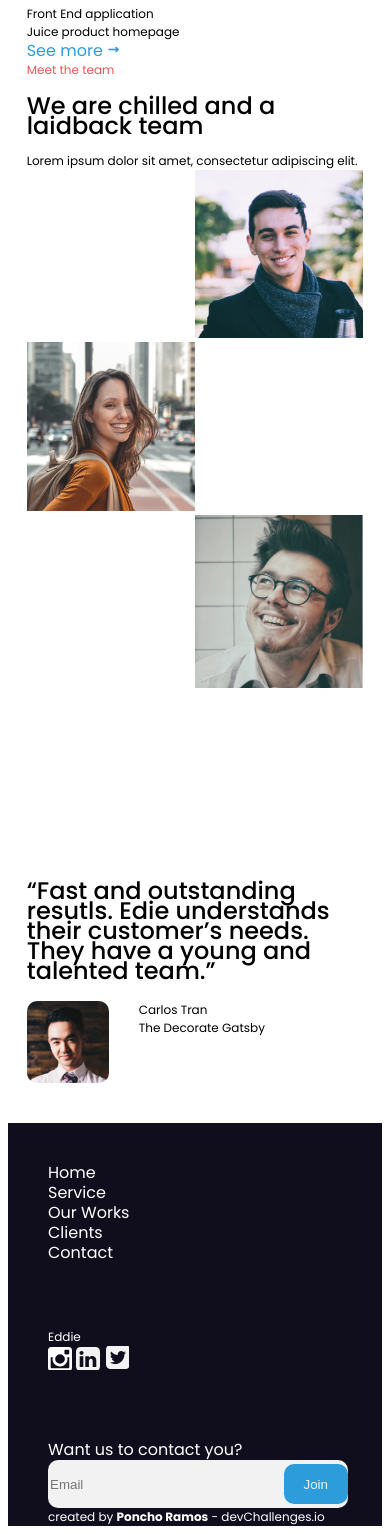
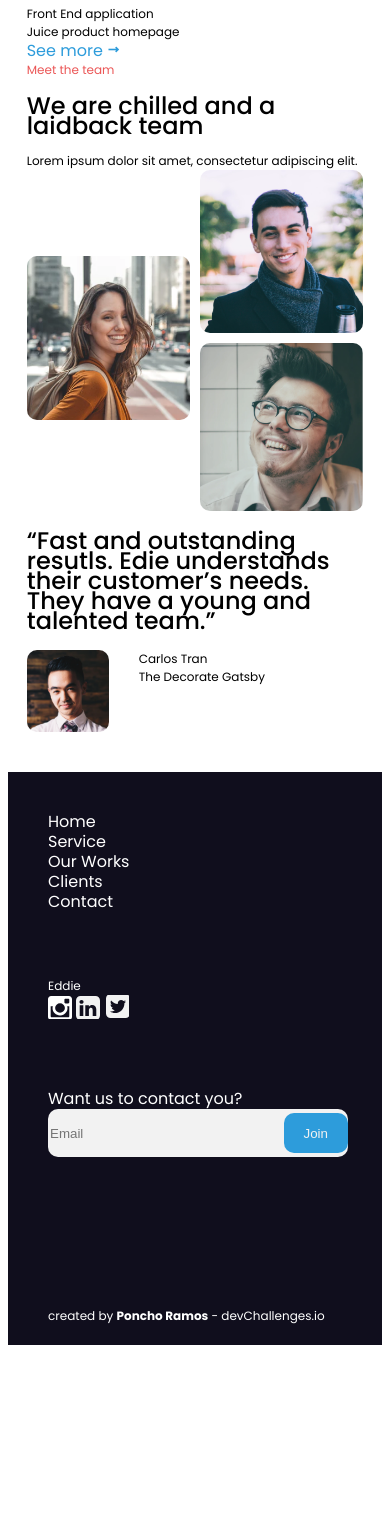
Before and after one commit to alfonso-ramos/eddie-homepage, a plain HTML site: page index.html in a window 390 px wide. Shown: the part 3141-4675 px from the top of the page. After the commit the page ends 4494 px from the top, so only its background shows below. Drawn offline with nearby package versions, Linux system fonts and the light colour scheme.

Commit message:
[FIX] arreglado el grid de los integrantes en la vista mobile

```diff
--- a/index.html
+++ b/index.html
@@ -183,13 +183,13 @@
 
         <div class="social-media_container">
           <p>Eddie</p>
-          <a href="instagram.com"
+          <a href="https://www.instagram.com/"
             ><img src="assets/icons/instagram.svg" alt=""
           /></a>
-          <a href="linkedin.com"
+          <a href="https://www.linkedin.com/"
             ><img src="assets/icons/linkedin.svg" alt=""
           /></a>
-          <a href="Twitter.com"
+          <a href="https://twitter.com/"
             ><img src="assets/icons/twitter.svg" alt=""
           /></a>
         </div>
@@ -203,7 +203,7 @@
           </label>
         </div>
       </footer-info>
-      <p>
+      <p class="creator">
         created by <span class="bold">Poncho Ramos</span> - devChallenges.io
       </p>
     </footer>
--- a/styles.css
+++ b/styles.css
@@ -143,22 +143,31 @@ p{
 .team-integrants{
     display: grid;
     grid-template-columns: repeat(2, 1fr);
-    grid-template-rows: repeat(4, 1fr);
+    grid-template-rows: repeat(4, minmax(7.5rem, auto));
+    gap: 1rem;
+}
+.team-integrants img{
+    border-radius: 1rem;
+}
+.person1{
+    grid-column-start: 2;
+    grid-column-end: 3;
+    grid-row-start: 1;
+    grid-row-end: 3;
+}
+.person2{
+    grid-column-start: 2;
+    grid-column-end: 3;
+    grid-row-start: 3;
+    grid-row-end: 5;
 }
 .person3{
+    grid-column-start: 1;
+    grid-column-end: 2;
     grid-row-start: 2;
     grid-row-end: 4;
 }
-.person1{
-    grid-column-start: 2;
-    grid-row-start: 1;
-    grid-row-end: 2;
-}
-.person2{
-    grid-column-start: 2;
-    grid-row-start: 3;
-    grid-row-end: 4;
-}
+
 .costumer-container{
     display: flex;
     gap: 3rem;
@@ -183,6 +192,12 @@ footer{
 .social-media_container{
     margin: 6.5rem 0;
 }
+footer .contact-form{
+    margin-bottom: 15rem;
+}
+footer .creator{
+    padding-bottom: 2rem;
+}
 @media (min-width: 768px){
     .hero-image{
         height: 34.5rem;
```
